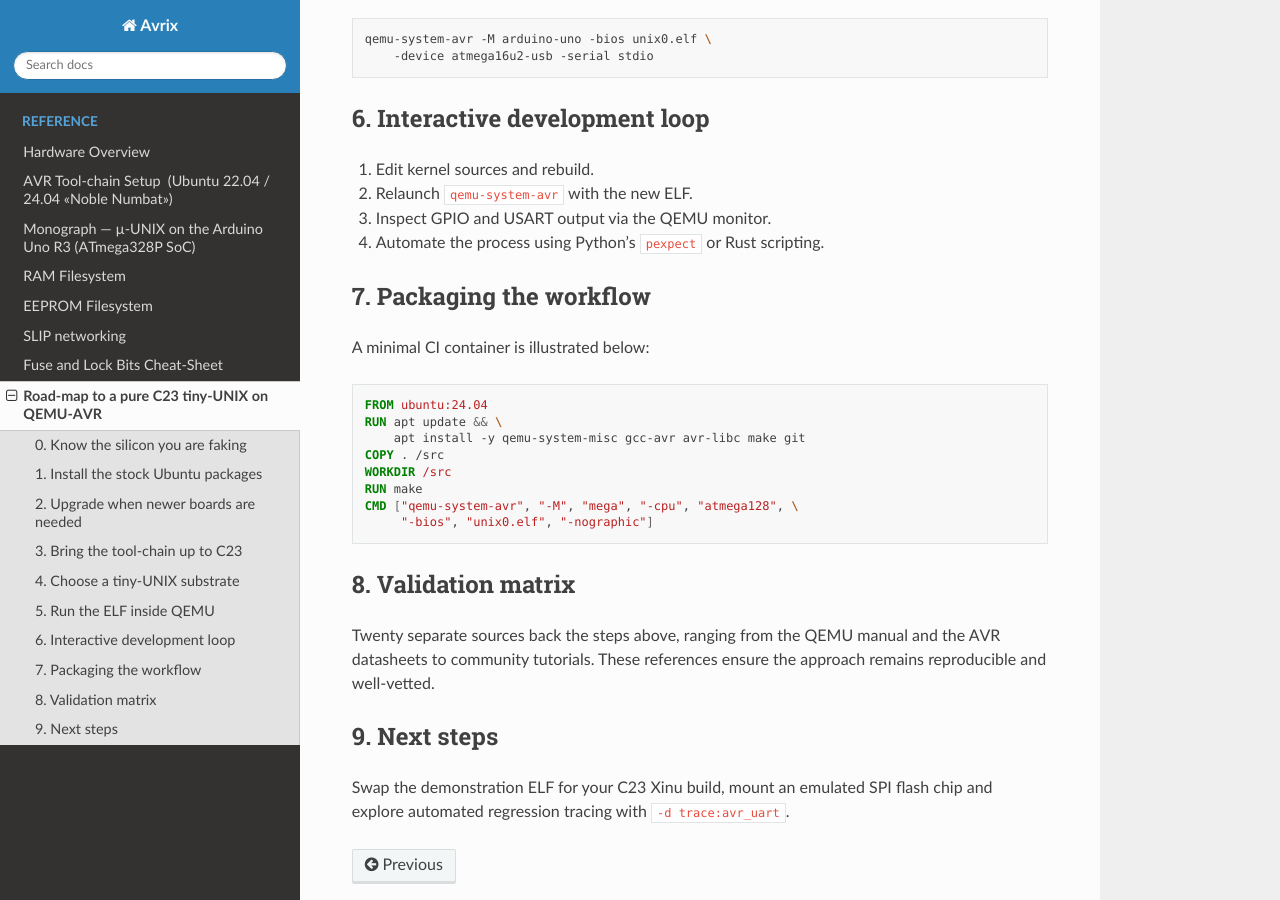
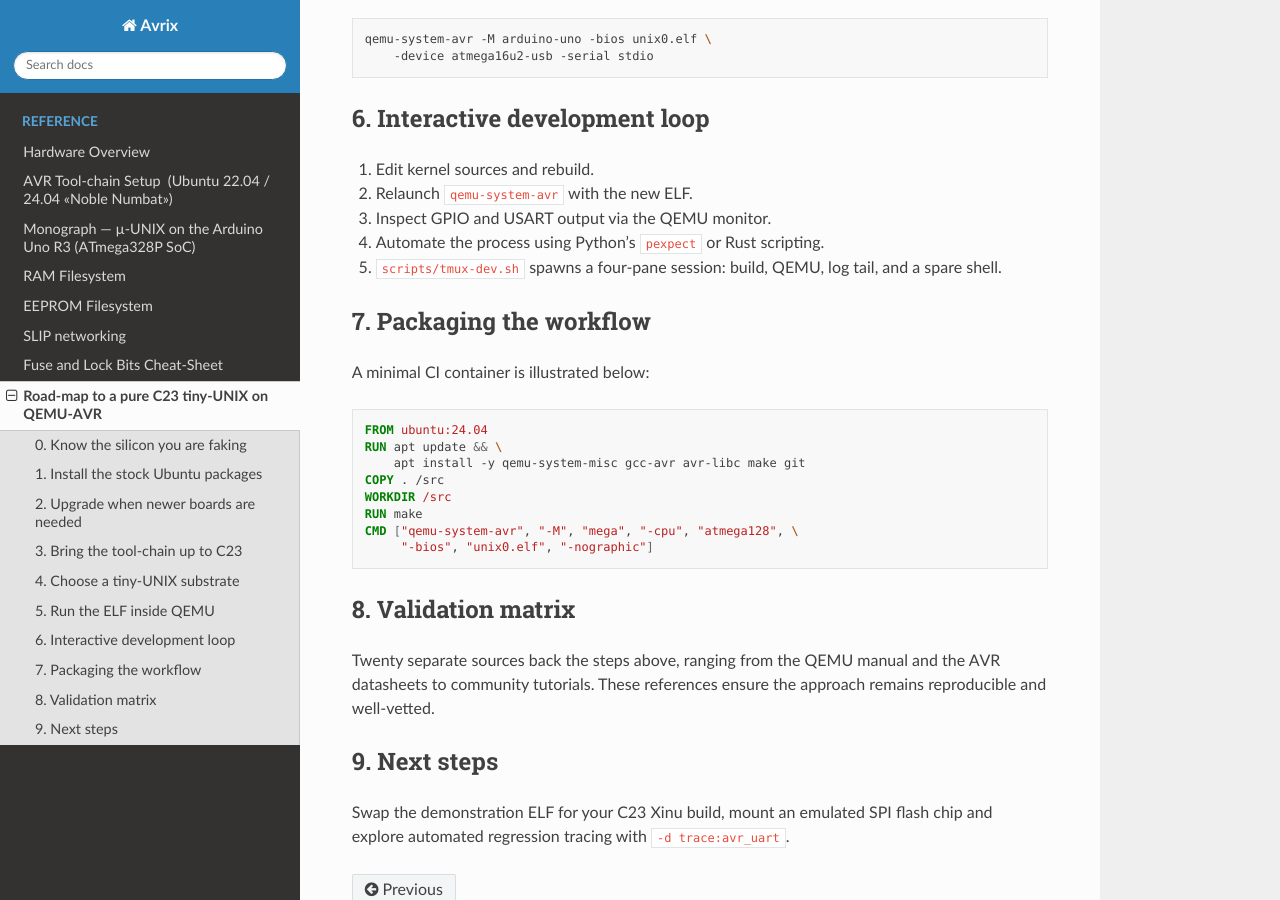
Before and after one commit to Oichkatzelesfrettschen/Avrix, a Sphinx documentation site: the page built from docs/source/roadmap-qemu-avr.rst, in a window 1280 px wide and 900 px high, scrolled down 1659 px. Built offline with Sphinx 7.4.7 and the Read the Docs theme 3.1.0, drawn with Linux system fonts in a browser that asks for light colours; pages that are not in the unit, such as notebooks, are missing from menus.

Commit message:
Add tmux development helper

```diff
--- a/docs/source/roadmap-qemu-avr.rst
+++ b/docs/source/roadmap-qemu-avr.rst
@@ -79,6 +79,8 @@ A full Uno R3 stack including the virtual USB bridge uses:
 2. Relaunch ``qemu-system-avr`` with the new ELF.
 3. Inspect GPIO and USART output via the QEMU monitor.
 4. Automate the process using Python's ``pexpect`` or Rust scripting.
+5. ``scripts/tmux-dev.sh`` spawns a four-pane session: build, QEMU,
+   log tail, and a spare shell.
 
 7. Packaging the workflow
 -------------------------
```
Also changed, not shown: 1 other file.
